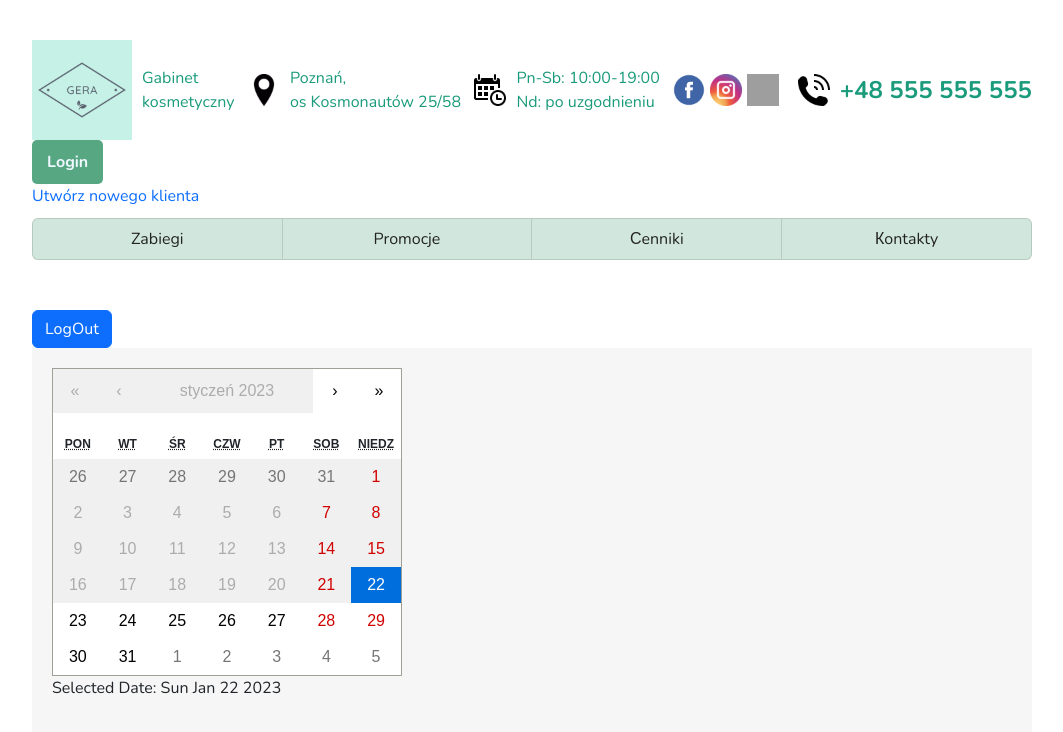
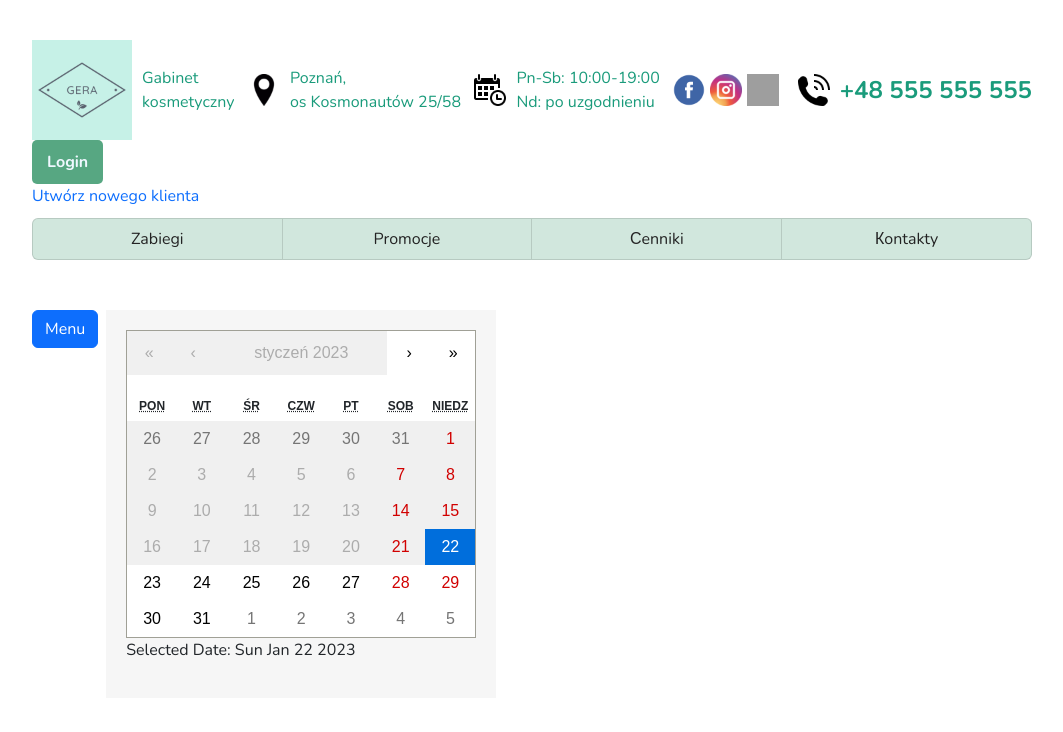
Before and after one commit to TumorinGerman/beauty_salon_react_reduxToolKit, a React (Create React App) app: page /personal_account in a window 1280 px wide. Shown: the top 732 px of the page, without its empty margins (108-1171 px from the left). Built offline with nearby package versions, Linux system fonts and the light colour scheme; no server answers; the database is empty; grey boxes are pictures that could not be loaded.

Commit message:
Menu for PersonalAccount

```diff
--- a/src/components/HeaderTop.jsx
+++ b/src/components/HeaderTop.jsx
@@ -4,7 +4,6 @@ import { Button } from "react-bootstrap";
 import { useDispatch, useSelector } from "react-redux";
 import { getAuth, onAuthStateChanged } from "firebase/auth";
 import FirebaseLogin from "./FirebaseLogin";
-import LogOut from "../services/firebase/utils/LogOut";
 import getUserInformation from "../services/firebase/utils/getUserInformation";
 import { userLogining, addUserInfo } from "../redux/slices/userSlice";
 
--- a/src/components/personal_account/PersonalAccountMain.jsx
+++ b/src/components/personal_account/PersonalAccountMain.jsx
@@ -1,11 +1,10 @@
 import React, { useState, useEffect } from "react";
-import { Form, Button } from "react-bootstrap";
+import { Form } from "react-bootstrap";
 import Calendar from "react-calendar";
 import { useDispatch, useSelector } from "react-redux";
 
-import LogOut from "../../services/firebase/utils/LogOut";
-import { userLogOut } from "../../redux/slices/userSlice";
 import { fetchServices } from "../../redux/slices/servicesSlice";
+import PersonalAccountMenu from "./PersonalAccountMenu";
 
 const PersonalAccountMain = () => {
   const [date, setDate] = useState(new Date());
@@ -29,18 +28,17 @@ const PersonalAccountMain = () => {
     }
   };
 
-  const handleLogOut = async () => {
-    await LogOut();
-    dispatch(userLogOut());
-  };
-
   useEffect(() => {
     getServices();
   }, [isLoaded]);
 
   return (
     <div className="container">
-      <Button onClick={handleLogOut}>LogOut</Button>
+      <div className="account_container">
+        <div className="button_menu">
+          <PersonalAccountMenu />
+        </div>
+        <div className="content">
           <Form>
             <div className="calendar-container">
               <Calendar
@@ -51,10 +49,13 @@ const PersonalAccountMain = () => {
                 locale={"pl-PL"}
               />
               <p className="calendar_text">
-            <span className="bold">Selected Date:</span> {date.toDateString()}
+                <span className="bold">Selected Date:</span>{" "}
+                {date.toDateString()}
               </p>
             </div>
           </Form>
+        </div>
+      </div>
     </div>
   );
 };
--- /dev/null
+++ b/src/components/personal_account/PersonalAccountMenu.jsx
@@ -0,0 +1,52 @@
+import React, { useState } from "react";
+import Button from "react-bootstrap/Button";
+import Offcanvas from "react-bootstrap/Offcanvas";
+
+import { useDispatch } from "react-redux";
+import LogOut from "../../services/firebase/utils/LogOut";
+import { userLogOut } from "../../redux/slices/userSlice";
+
+const PersonalAccountMenu = () => {
+  const dispatch = useDispatch();
+  const [show, setShow] = useState(false);
+
+  const handleClose = () => setShow(false);
+  const toggleShow = () => setShow((s) => !s);
+
+  const config = {
+    name: "Enable both scrolling & backdrop",
+    scroll: true,
+    backdrop: true,
+  };
+
+  const handleLogOut = async () => {
+    await LogOut();
+    dispatch(userLogOut());
+  };
+
+  return (
+    <>
+      <Button variant="primary" onClick={toggleShow} className="me-2">
+        Menu
+      </Button>
+      <Offcanvas show={show} onHide={handleClose} {...config}>
+        <Offcanvas.Header closeButton>
+          <Offcanvas.Title>Menu</Offcanvas.Title>
+        </Offcanvas.Header>
+        <Offcanvas.Body>
+          <ul>
+            <li>Something</li>
+            <li>Something</li>
+            <li>Something</li>
+            <li>Something</li>
+          </ul>
+          <Button variant="danger" onClick={handleLogOut}>
+            <a href="/">LogOut</a>
+          </Button>
+        </Offcanvas.Body>
+      </Offcanvas>
+    </>
+  );
+};
+
+export default PersonalAccountMenu;
--- a/src/scss/components/_personalAccount.scss
+++ b/src/scss/components/_personalAccount.scss
@@ -1,3 +1,7 @@
+.account_container {
+  display: flex;
+}
+
 .react-calendar {
   width: 350px;
   max-width: 100%;
```
Lines whose indentation alone changed are shown as unchanged.
